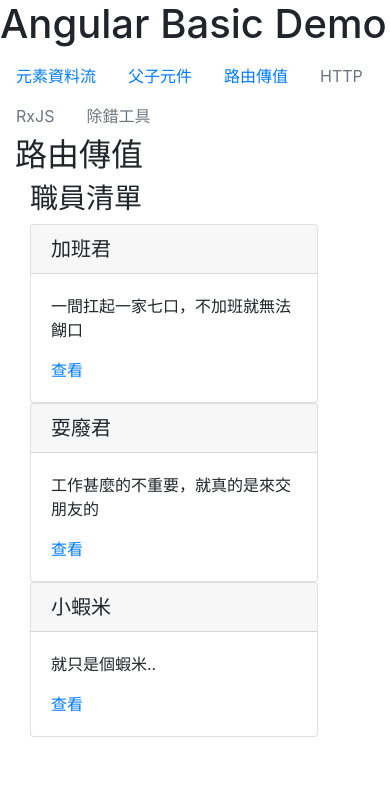
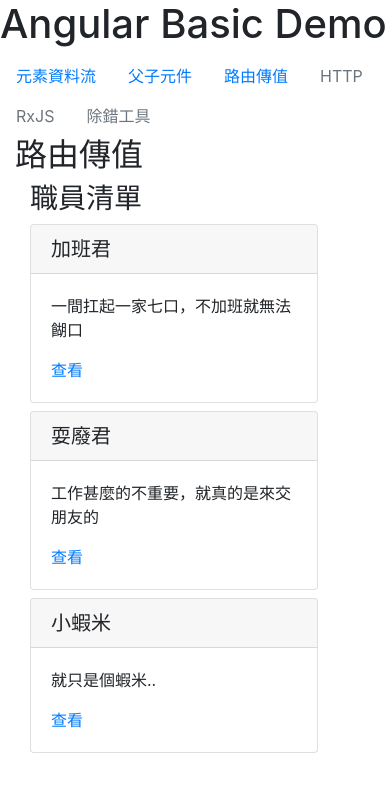
Before and after one commit to ubuntu030/ng-demo, an Angular app: page /routing in a window 390 px wide. Shown: the top 792 px of the page. Built offline with nearby package versions, Linux system fonts and the light colour scheme.

Commit message:
update UI

```diff
--- a/src/app/routing/routing.component.html
+++ b/src/app/routing/routing.component.html
@@ -2,7 +2,7 @@
 <div class="container">
   <h3>職員清單</h3>
   <div class="row">
-    <div class="col-sm" *ngFor="let staff of staffs">
+    <div class="col-sm mb-2" *ngFor="let staff of staffs">
       <div class="card" style="width: 18rem">
         <h5 class="card-header">{{ staff.name }}</h5>
         <div class="card-body">
```
